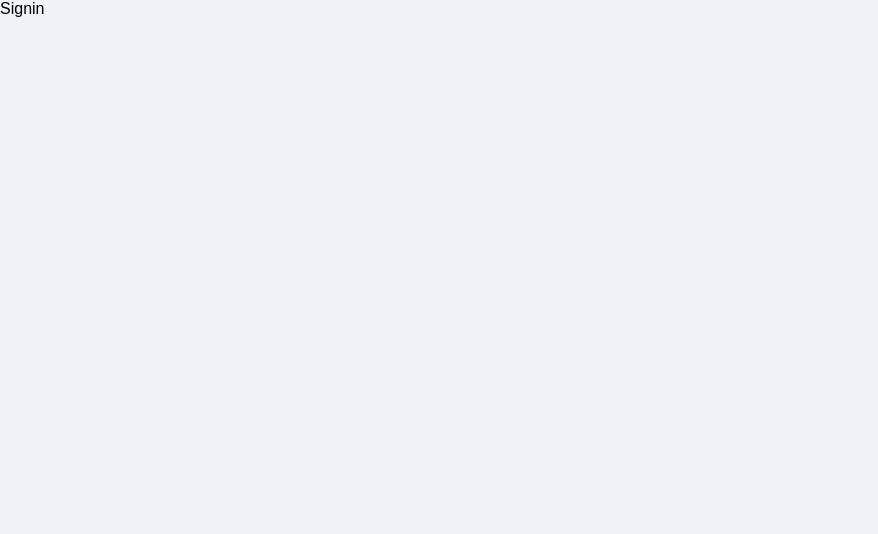
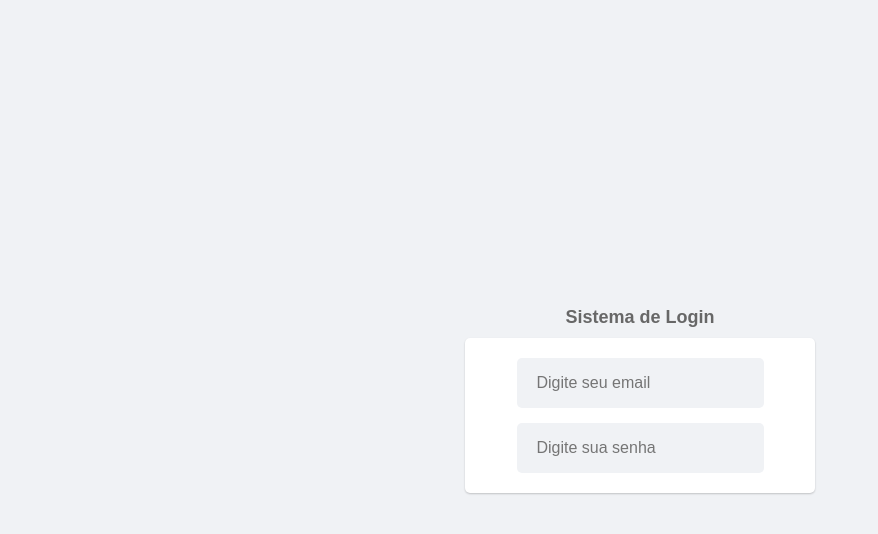
Before and after one commit to dudurb17/Login0-React.JS, a React (Create React App) app: page / in a window 1280 px wide. Shown: the top 534 px of the page, without its empty margins (0-878 px from the left). Built offline with nearby package versions, Linux system fonts and the light colour scheme.

Commit message:
adc os inputs

```diff
--- a/src/pages/Signin/index.js
+++ b/src/pages/Signin/index.js
@@ -1,7 +1,34 @@
-import React from "react";
+import React, { useState } from "react";
+import * as C from "./styles";
+import Input from "../../components/Input";
+import Button from "../../components/button";
+import { Link, useNavigate } from "react-router-dom";
+import useAuth from "../../hooks/useAuth";
 
 const Signin = () => {
-  return <div>Signin</div>;
+  const [email, setEmail] = useState();
+  const [senha, setSenha] = useState();
+  const [error, setError] = useState();
+
+  return (
+    <C.Container>
+      <C.Label>Sistema de Login</C.Label>
+      <C.Content>
+        <Input
+          type="email"
+          placeholder="Digite seu email"
+          value={email}
+          onChange={(e) => [setEmail(e.target.value), setError("")]}
+        />
+        <Input
+          type="password"
+          placeholder="Digite sua senha"
+          value={senha}
+          onChange={(e) => [setSenha(e.target.value), setError("")]}
+        />
+      </C.Content>
+    </C.Container>
+  );
 };
 
 export default Signin;
```
